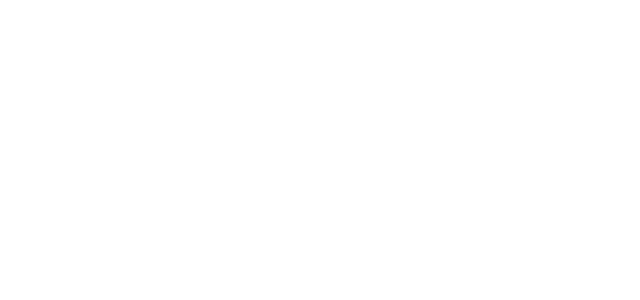
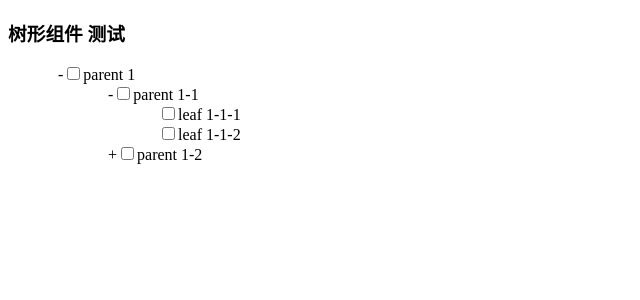
Before and after one commit to BlingSu/vue-component, a Vue app: page /#/tree-test in a window 1280 px wide. Shown: the top 300 px of the page, without its empty margins (0-640 px from the left). Built offline with nearby package versions, Linux system fonts and the light colour scheme.

Commit message:
feat: 树形组件

```diff
--- a/package.json
+++ b/package.json
@@ -39,7 +39,9 @@
     "parserOptions": {
       "parser": "babel-eslint"
     },
-    "rules": {}
+    "rules": {
+      "vue/no-use-v-if-with-v-for": "off"
+    }
   },
   "browserslist": [
     "> 1%",
--- a/src/components/table-render/slot.js
+++ b/src/components/table-render/slot.js
@@ -4,13 +4,16 @@
   props: {
     row: Object,
     column: Object,
-    index: Number
+    index: Number,
   },
   render: (h, ctx) => {
-    return h("div", ctx.injections.tableRoot.$scopedSlots[ctx.props.column.slot]({
-      row: ctx.props.row,
-      column: ctx.props.column,
-      index: ctx.props.index
-    }))
-  }
-}
+    return h(
+      "div",
+      ctx.injections.tableRoot.$scopedSlots[ctx.props.column.slot]({
+        row: ctx.props.row,
+        column: ctx.props.column,
+        index: ctx.props.index,
+      })
+    );
+  },
+};
--- a/src/components/table-render/table.vue
+++ b/src/components/table-render/table.vue
@@ -35,13 +35,13 @@
 export default {
   components: {
     Render,
-    SlotScope
+    SlotScope,
   },
 
   data() {
     return {
-      tableRoot: this
-    }
+      tableRoot: this,
+    };
   },
   props: {
     columns: {
--- /dev/null
+++ b/src/components/tree/node.vue
@@ -0,0 +1,99 @@
+<template>
+  <ul class="tree-ul">
+    <li class="tree-li">
+      <span class="tree-expand" @click="handleExpand">
+        <span v-if="data.children && data.children.length && !data.expand"
+          >+</span
+        >
+        <span v-if="data.children && data.children.length && data.expand"
+          >-</span
+        >
+      </span>
+      <i-checkbox
+        v-if="showCheckbox"
+        :value="data.checked"
+        @input="handleCheck"
+      ></i-checkbox>
+      <span>{{ data.title }}</span>
+      <tree-node
+        v-for="(item, index) in data.children"
+        v-if="data.expand"
+        :key="index"
+        :data="item"
+        :show-checkbox="showCheckbox"
+      ></tree-node>
+    </li>
+  </ul>
+</template>
+
+<script>
+import { findComponentUpward } from "../../plugin/util";
+import iCheckbox from "../checkbox/checkbox";
+
+export default {
+  name: "TreeNode",
+  components: {
+    iCheckbox,
+  },
+  data() {
+    return {
+      tree: findComponentUpward(this, "Tree"),
+    };
+  },
+  methods: {
+    handleExpand() {
+      this.$set(this.data, "expand", !this.data.expand);
+      if (this.tree) {
+        this.tree.emitEvent("on-toggle-expand", this.data);
+      }
+    },
+    handleCheck(checked) {
+      this.updateTreeDown(this.data, checked);
+      if (this.tree) {
+        this.tree.emitEvent("on-check-change", this.data);
+      }
+    },
+    updateTreeDown(data, checked) {
+      this.$set(data, "checked", checked);
+      if (data.children && data.children.length) {
+        data.children.forEach((item) => {
+          this.updateTreeDown(item, checked);
+        });
+      }
+    },
+  },
+  watch: {
+    "data.children": {
+      handler(data) {
+        if (data) {
+          const checkedAll = !data.some((item) => !item.checked);
+          this.$set(this.data, "checked", checkedAll);
+        }
+      },
+      deep: true,
+    },
+  },
+  props: {
+    data: {
+      type: Object,
+      default() {
+        return {};
+      },
+    },
+    showCheckbox: {
+      type: Boolean,
+      default: false,
+    },
+  },
+};
+</script>
+
+<style>
+.tree-ul .tree-li {
+  list-style: none;
+  padding-left: 10px;
+}
+.tree-expand {
+  cursor: pointer;
+}
+</style>
--- /dev/null
+++ b/src/components/tree/tree.vue
@@ -0,0 +1,63 @@
+<template>
+  <div>
+    <tree-node
+      v-for="(item, index) in cloneData"
+      :key="index"
+      :data="item"
+      :show-checkbox="showCheckbox"
+    ></tree-node>
+  </div>
+</template>
+
+<script>
+/**
+ * param 入口
+ * props: data 不破坏数据对接的数据
+ * */
+import TreeNode from "./node.vue";
+import { deepCopy } from "../../plugin/util";
+
+export default {
+  name: "Tree",
+  components: {
+    TreeNode,
+  },
+  props: {
+    data: {
+      type: Array,
+      default() {
+        return [];
+      },
+    },
+    showCheckbox: {
+      type: Boolean,
+      default: false,
+    },
+  },
+
+  data() {
+    return {
+      cloneData: [],
+    };
+  },
+
+  created() {
+    this.rebuildData();
+  },
+
+  watch: {
+    data() {
+      this.rebuildData();
+    },
+  },
+
+  methods: {
+    rebuildData() {
+      this.cloneData = deepCopy(this.data);
+    },
+    emitEvent(eventName, data) {
+      this.$emit(eventName, data, this.cloneData);
+    },
+  },
+};
+</script>
--- a/src/plugin/util.js
+++ b/src/plugin/util.js
@@ -48,4 +48,48 @@
   return str;
 }
 
-export { findComponentUpward, findComponentsDownward, randomStr };
+function typeOf(obj) {
+  const toString = Object.prototype.toString;
+  const map = {
+    "[object Boolean]": "boolean",
+    "[object Number]": "number",
+    "[object String]": "string",
+    "[object Function]": "function",
+    "[object Array]": "array",
+    "[object Date]": "date",
+    "[object RegExp]": "regExp",
+    "[object Undefined]": "undefined",
+    "[object Null]": "null",
+    "[object Object]": "object",
+  };
+  return map[toString.call(obj)];
+}
+
+/**
+ * @function deepCopy
+ * */
+
+function deepCopy(data) {
+  const t = typeOf(data);
+  let o;
+  if (t === "array") {
+    o = [];
+  } else if (t === "object") {
+    o = {};
+  } else {
+    return data;
+  }
+
+  if (t === "array") {
+    for (let i = 0; i < data.length; i++) {
+      o.push(deepCopy(data[i]));
+    }
+  } else if (t === "object") {
+    for (let i in data) {
+      o[i] = deepCopy(data[i]);
+    }
+  }
+  return o;
+}
+
+export { findComponentUpward, findComponentsDownward, randomStr, deepCopy };
--- a/src/router/index.js
+++ b/src/router/index.js
@@ -25,9 +25,14 @@
     component: () => import("../views/DisplayTest.vue"),
   },
   {
-    path: "/table-render",
-    name: "TableRender",
-    component: () => import("../views/table-render.vue"),
+    path: "/table-test",
+    name: "TableTest",
+    component: () => import("../views/TableTest.vue"),
+  },
+  {
+    path: "/tree-test",
+    name: "TreeTest",
+    component: () => import("../views/TreeTest.vue"),
   },
 ];
 
--- /dev/null
+++ b/src/views/TreeTest.vue
@@ -0,0 +1,66 @@
+<template>
+  <div>
+    <h3>树形组件 测试</h3>
+
+    <Tree
+      :data="data"
+      show-checkbox
+      @on-toggle-expand="handleToggleExpand"
+      @on-check-change="handleCheckChange"
+    />
+  </div>
+</template>
+
+<script>
+import Tree from "../components/tree/tree";
+
+export default {
+  components: {
+    Tree,
+  },
+
+  data() {
+    return {
+      data: [
+        {
+          title: "parent 1",
+          expand: true,
+          children: [
+            {
+              title: "parent 1-1",
+              expand: true,
+              children: [
+                {
+                  title: "leaf 1-1-1",
+                },
+                {
+                  title: "leaf 1-1-2",
+                },
+              ],
+            },
+            {
+              title: "parent 1-2",
+              children: [
+                {
+                  title: "leaf 1-2-1",
+                },
+                {
+                  title: "leaf 1-2-1",
+                },
+              ],
+            },
+          ],
+        },
+      ],
+    };
+  },
+  methods: {
+    handleToggleExpand(data) {
+      console.log(data);
+    },
+    handleCheckChange(data) {
+      console.log(data);
+    },
+  },
+};
+</script>
```
Also changed, not shown: src/views/TableTest.vue (renamed from src/views/table-render.vue).
